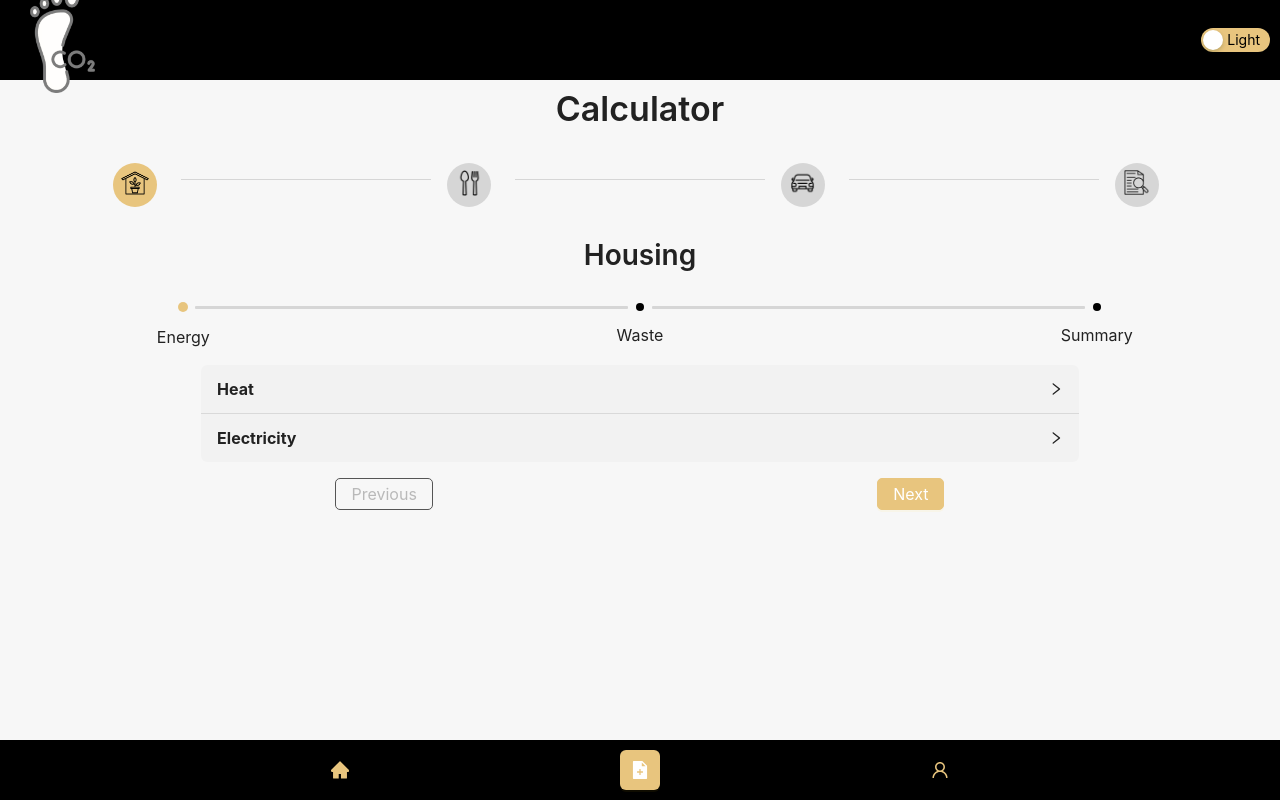
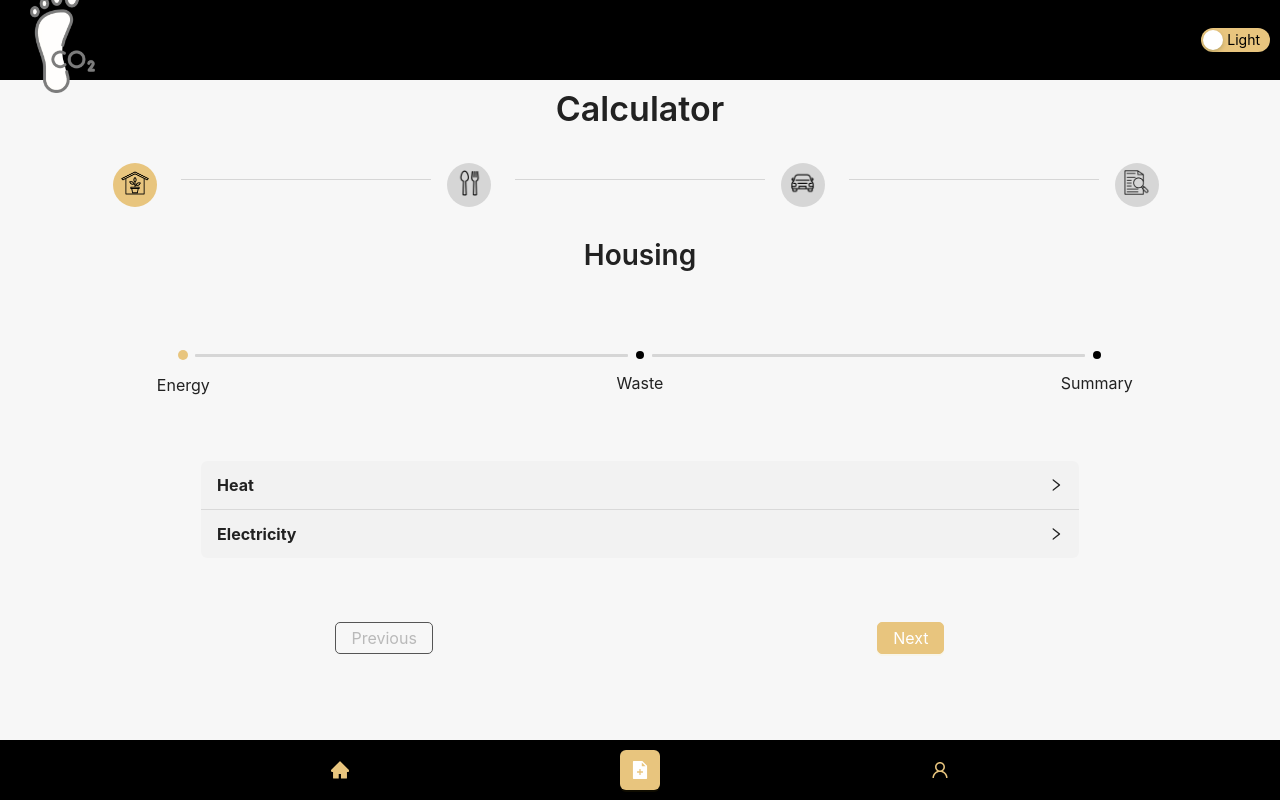
Before and after one commit to FabricioSalomon/carbon-footprint-calculator, a Next.js app in the folder web/: page /form in a window 1280 px wide. Built offline with nearby package versions, Linux system fonts and the light colour scheme.

Commit message:
fix: housing form

```diff
--- a/web/src/components/molecules/HousingForm/index.tsx
+++ b/web/src/components/molecules/HousingForm/index.tsx
@@ -4,10 +4,13 @@ import {
   FormStepControlButtons,
   FormSteps,
   HeatForm,
+  HousingSummary,
+  WasteForm,
 } from "@/components/molecules";
-import { Col, Collapse, CollapseProps, Form, Row } from "antd";
+import { Col, CollapseProps, Form, Row } from "antd";
 import { useState } from "react";
 import { defineSubSteps, defineSubStepsSmallScreen } from "./constants";
+import { CustomCollapse } from "./styles";
 import { SubStepToComponentMap } from "./types";
 
 interface HousingFormProps {
@@ -58,13 +61,15 @@ export function HousingForm({ gotToNextStep }: Readonly<HousingFormProps>) {
   ];
 
   const subStepToComponentMap: SubStepToComponentMap = {
-    0: <Collapse items={items} bordered={false} expandIconPosition="end" />,
-    1: <></>,
-    2: <></>,
+    0: (
+      <CustomCollapse items={items} bordered={false} expandIconPosition="end" />
+    ),
+    1: <WasteForm />,
+    2: <HousingSummary />,
   };
 
   return (
-    <Row justify="center" gutter={[0, 16]}>
+    <Row justify="center" gutter={[0, 64]}>
       <Col xs={24}>
         <Row justify="center">
           <Col>
--- /dev/null
+++ b/web/src/components/molecules/HousingForm/styles.ts
@@ -0,0 +1,8 @@
+import { Collapse } from "antd";
+import styled from "styled-components";
+
+export const CustomCollapse = styled(Collapse)`
+  .ant-collapse-content > .ant-collapse-content-box {
+    padding: 0 1rem;
+  }
+`;
--- a/web/src/components/molecules/index.ts
+++ b/web/src/components/molecules/index.ts
@@ -4,4 +4,6 @@ export * from "./FormStepControlButtons";
 export * from "./FormSteps";
 export * from "./HeatForm";
 export * from "./HousingForm";
+export * from "./HousingSummary";
 export * from "./Navbar";
+export * from "./WasteForm";
```
